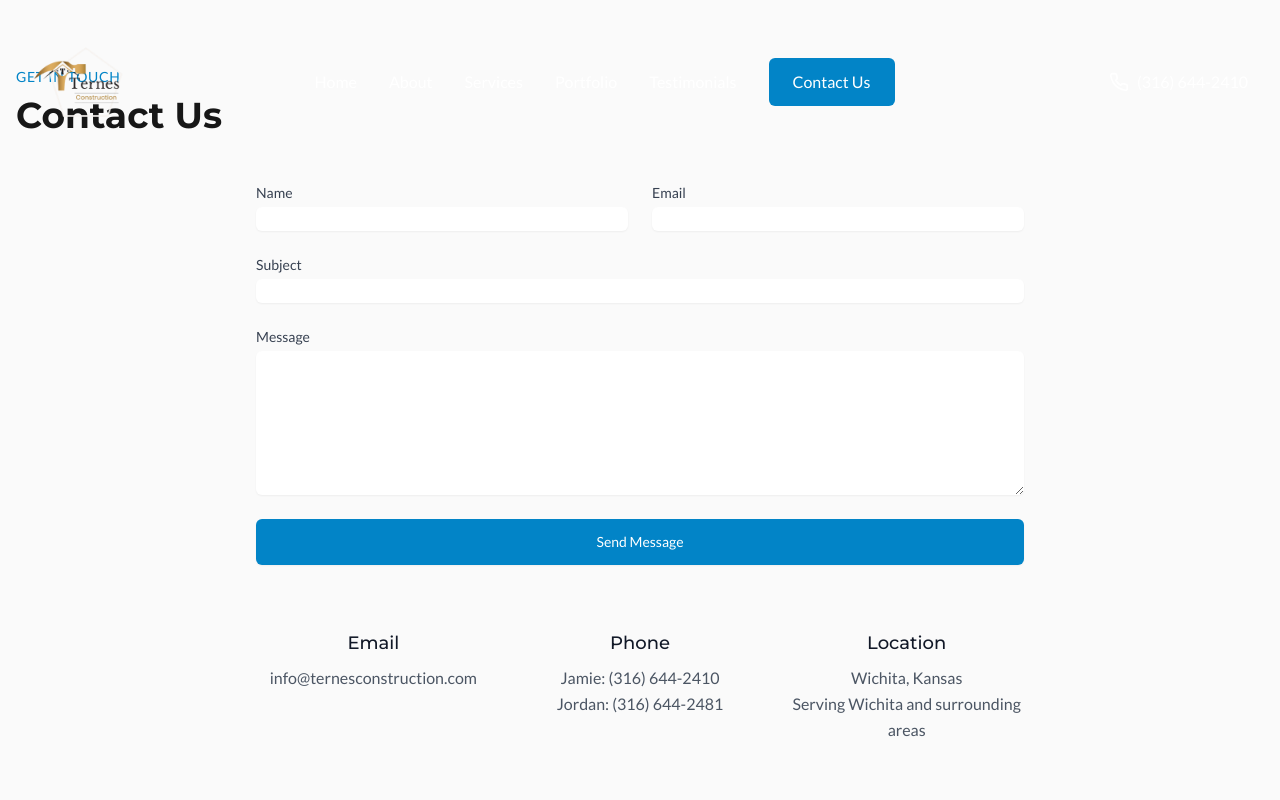
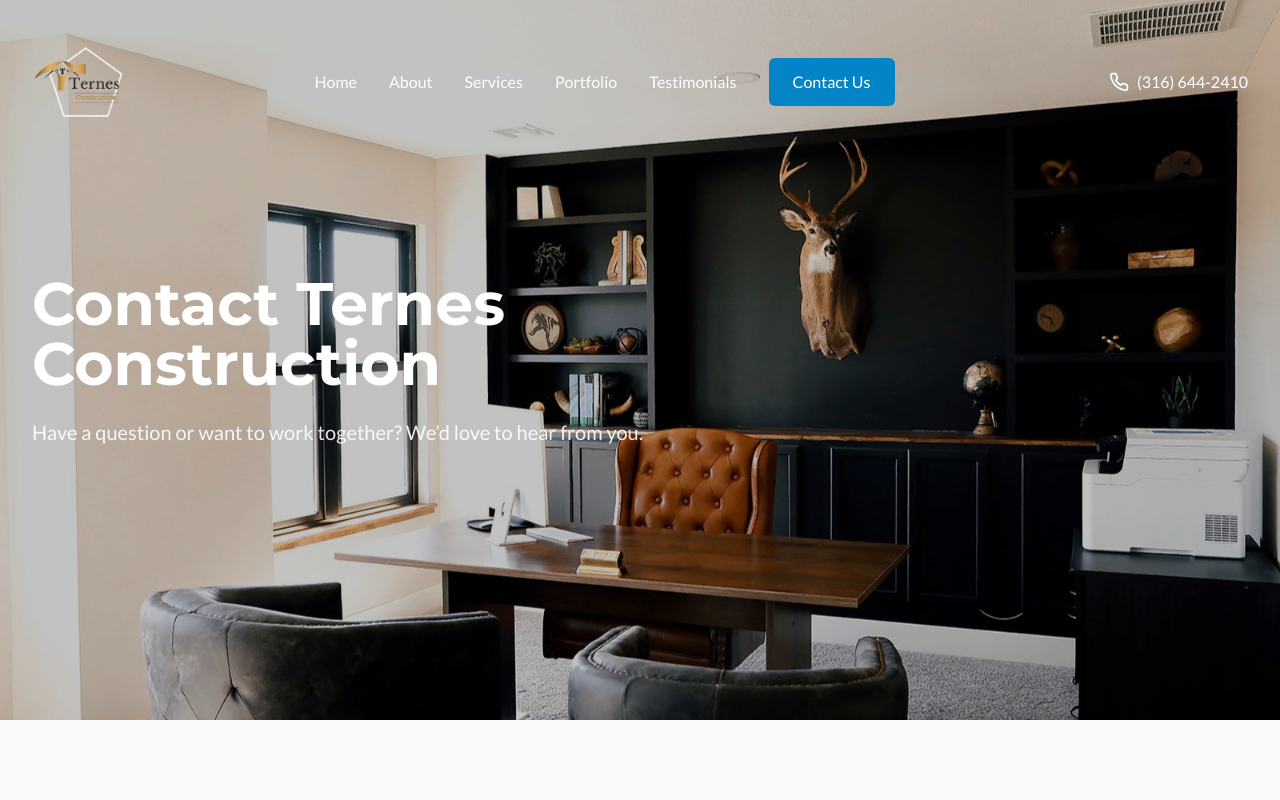
Before and after one commit to Zrsteffen/ternesconstruction, a React (Vite) app: page /contact in a window 1280 px wide. Shown: the top 800 px of the page. Built offline with nearby package versions, Linux system fonts and the light colour scheme.

Commit message:
Update ContactPage.tsx
seo update

```diff
--- a/src/pages/ContactPage.tsx
+++ b/src/pages/ContactPage.tsx
@@ -1,20 +1,64 @@
 import React from 'react';
 import { Helmet } from 'react-helmet-async';
 import SectionTitle from '../components/ui/SectionTitle';
+import contactHero from '../images/testimonial_hero.jpg';
 
-const ContactPage = () => {
+const ContactPage: React.FC = () => {
   return (
     <>
       <Helmet>
         <title>Contact Us | Ternes Construction</title>
-        <meta name="description" content="Get in touch with Ternes Construction. We'd love to hear about your project and discuss how we can help bring your vision to life." />
+        <meta
+          name="description"
+          content="Get in touch with Ternes Construction. We'd love to hear about your project and discuss how we can help bring your vision to life."
+        />
+        <meta property="og:title" content="Contact Us | Ternes Construction" />
+        <meta
+          property="og:description"
+          content="Contact Ternes Construction — a trusted builder in Wichita, Kansas. Reach out to start planning your dream custom home."
+        />
+        <meta property="og:image" content="https://www.ternesconstruction.com/images/testimonial_hero.jpg" />
+        <meta property="og:type" content="website" />
+        <meta property="og:url" content="https://www.ternesconstruction.com/contact" />
+        <meta name="twitter:card" content="summary_large_image" />
+        <meta name="twitter:title" content="Contact Us | Ternes Construction" />
+        <meta
+          name="twitter:description"
+          content="Contact Ternes Construction to get started on your custom home build in Wichita, KS."
+        />
+        <meta name="twitter:image" content="https://www.ternesconstruction.com/images/testimonial_hero.jpg" />
       </Helmet>
 
-      <div className="container mx-auto px-4 py-16">
+      {/* Hero Section */}
+      <section className="relative h-[75vh] md:h-[90vh] bg-neutral-900 text-white overflow-hidden">
+        <div className="absolute inset-0 z-0">
+          <img
+            src={contactHero}
+            alt="Contact Ternes Construction"
+            className="w-full h-full object-cover object-center brightness-[0.95]"
+            loading="lazy"
+          />
+          <div className="absolute inset-0 bg-black/20 z-10" />
+        </div>
+
+        <div className="container mx-auto px-4 md:px-8 relative z-20 flex flex-col justify-center h-full">
+          <div className="max-w-4xl">
+            <h1 className="text-4xl md:text-5xl lg:text-6xl font-bold mb-6">
+              Contact Ternes Construction
+            </h1>
+            <p className="text-xl text-white/90 max-w-2xl">
+              Have a question or want to work together? We’d love to hear from you.
+            </p>
+          </div>
+        </div>
+      </section>
+
+      {/* Contact Form */}
+      <div className="container mx-auto px-4 py-20">
         <SectionTitle
-          title="Contact Us"
-          subtitle="Get in Touch"
-          description="Have a question or want to work together? We'd love to hear from you."
+          title="Get in Touch"
+          subtitle="Start Your Build Journey"
+          description="Tell us about your project — we’re ready to help bring it to life."
         />
 
         <div className="max-w-3xl mx-auto mt-12">
@@ -82,6 +126,7 @@ const ContactPage = () => {
             </div>
           </form>
 
+          {/* Contact Info */}
           <div className="mt-16 grid grid-cols-1 md:grid-cols-3 gap-8">
             <div className="text-center">
               <h3 className="text-lg font-medium text-gray-900">Email</h3>
```
